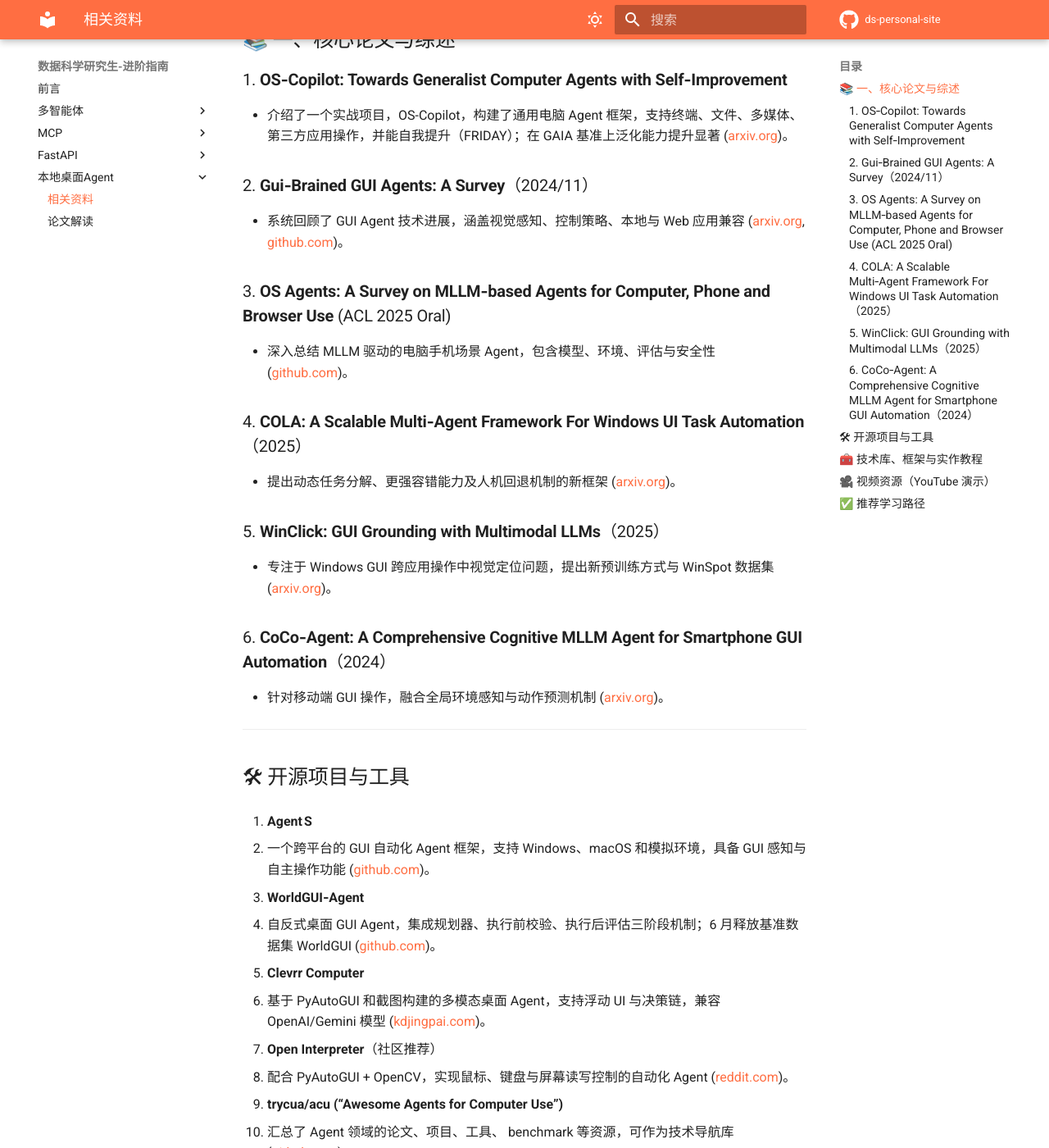
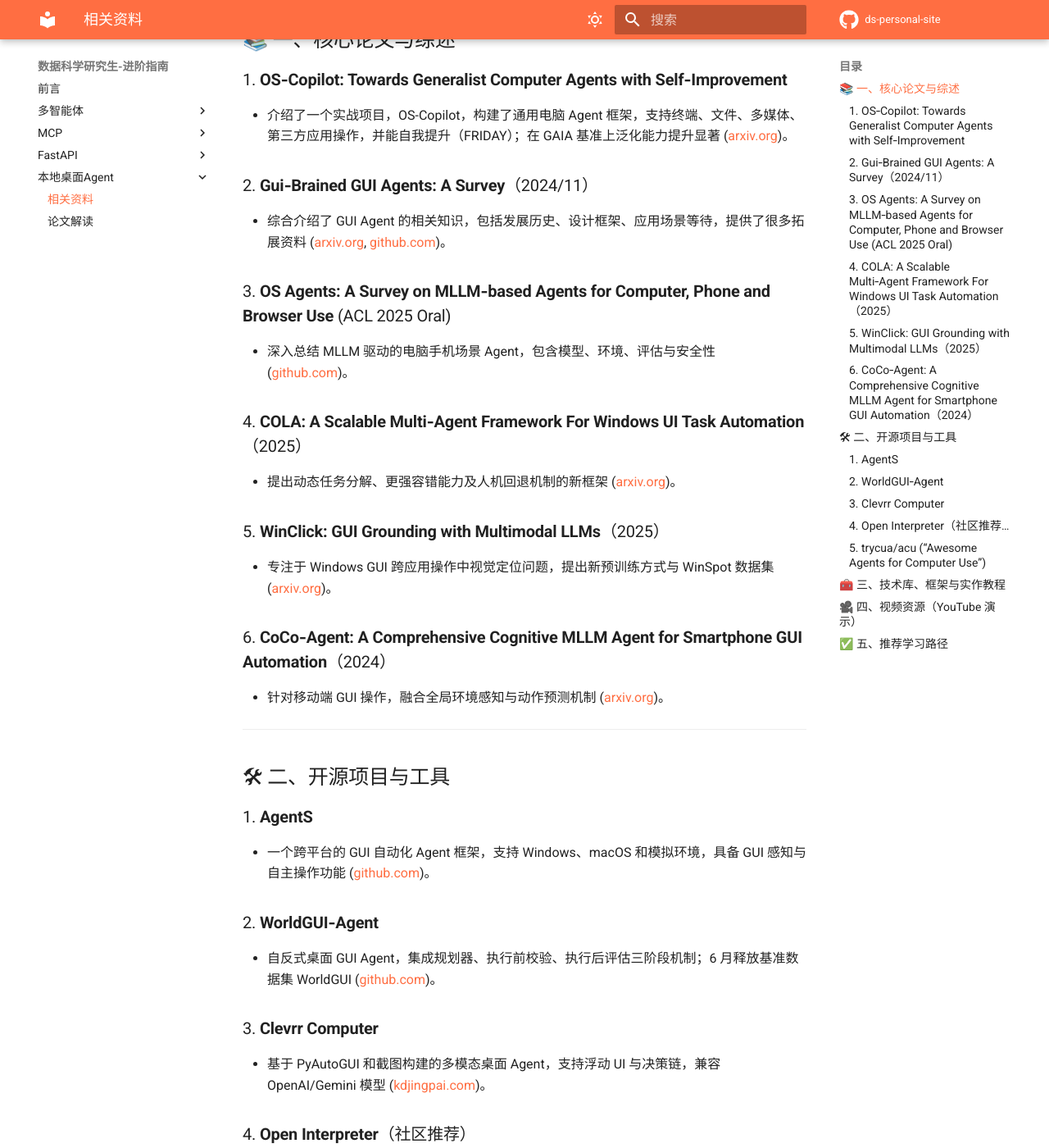
Before and after one commit to Messimeimei/personal-site, an MkDocs documentation site: the page built from docs/OS-Agent/materials.md, in a window 1280 px wide and 1400 px high, scrolled down 266 px. Shown: the whole window at 82% size. Built offline with MkDocs 1.6.1 and Material for MkDocs 9.7.7, drawn with Linux system fonts in a browser that asks for light colours; comment, search, counter and statistics services are not loaded; some of the changed text lies outside the part shown.

Commit message:
更新内容

```diff
--- a/docs/OS-Agent/materials.md
+++ b/docs/OS-Agent/materials.md
@@ -10,7 +10,7 @@
 
 ### 2. **Gui‑Brained GUI Agents: A Survey**（2024/11）
 
-   * 系统回顾了 GUI Agent 技术进展，涵盖视觉感知、控制策略、本地与 Web 应用兼容 ([arxiv.org][2], [github.com][3])。
+   * 综合介绍了 GUI Agent 的相关知识，包括发展历史、设计框架、应用场景等待，提供了很多拓展资料 ([arxiv.org][2], [github.com][3])。
 
 ### 3. **OS Agents: A Survey on MLLM‑based Agents for Computer, Phone and Browser Use** (ACL 2025 Oral)
 
@@ -30,31 +30,31 @@
 
 ---
 
-## 🛠 开源项目与工具
+## 🛠 二、开源项目与工具
 
-1. **Agent S**
+### 1. **AgentS**
 
    * 一个跨平台的 GUI 自动化 Agent 框架，支持 Windows、macOS 和模拟环境，具备 GUI 感知与自主操作功能 ([github.com][8])。
 
-2. **WorldGUI‑Agent**
+### 2. **WorldGUI‑Agent**
 
    * 自反式桌面 GUI Agent，集成规划器、执行前校验、执行后评估三阶段机制；6 月释放基准数据集 WorldGUI ([github.com][9])。
 
-3. **Clevrr Computer**
+### 3. **Clevrr Computer**
 
    * 基于 PyAutoGUI 和截图构建的多模态桌面 Agent，支持浮动 UI 与决策链，兼容 OpenAI/Gemini 模型 ([kdjingpai.com][10])。
 
-4. **Open Interpreter**（社区推荐）
+### 4. **Open Interpreter**（社区推荐）
 
    * 配合 PyAutoGUI + OpenCV，实现鼠标、键盘与屏幕读写控制的自动化 Agent ([reddit.com][11])。
 
-5. **trycua/acu (“Awesome Agents for Computer Use”)**
+### 5. **trycua/acu (“Awesome Agents for Computer Use”)**
 
    * 汇总了 Agent 领域的论文、项目、工具、 benchmark 等资源，可作为技术导航库 ([github.com][3])。
 
 ---
 
-## 🧰 技术库、框架与实作教程
+## 🧰 三、技术库、框架与实作教程
 
 * **CopilotKit + LangGraph 实现 Agent（CoAgents）**
 
@@ -70,7 +70,7 @@
 
 ---
 
-## 🎥 视频资源（YouTube 演示）
+## 🎥 四、视频资源（YouTube 演示）
 
 1. **How to Make Your Own Local LLM Copilot…**
 
@@ -82,7 +82,7 @@
 
 ---
 
-## ✅ 推荐学习路径
+## ✅ 五、推荐学习路径
 
 1. **理论+综述入门**：先读 OS‑Copilot、Survey、COLA、WinClick 等论文，了解体系结构与关键架构设计。
 2. **工具评估**：参考trycua/acu目录，快速掌握主流开源项目，并尝试 Agent S、WorldGUI‑Agent 和 Clevrr Computer。
```
